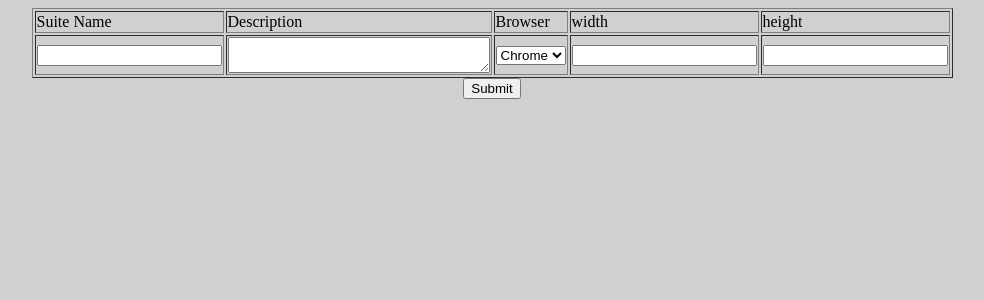
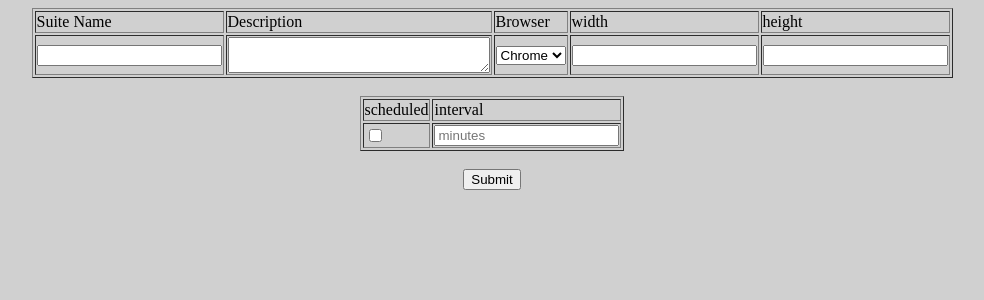
Before and after one commit to nfalke-/HindSite, a Flask app: template templates/edit/suite.html in a window 1280 px wide. Shown: the top 300 px of the page, without its empty margins (148-1132 px from the left). Run offline with Flask 2, Linux system fonts and the light colour scheme; the template is opened without the code that fills it, so the values that code supplies are empty.

Commit message:
updated ui to support scheduling

```diff
--- a/main.py
+++ b/main.py
@@ -11,6 +11,14 @@ from config import config
 from navigator import Navigator
 
 app = Flask(__name__)
+
+
+def is_int(s):
+    try:
+        int(s)
+        return True
+    except ValueError:
+        return False
 
 def json_safe(value):
     '''converts values to json safe values'''
@@ -98,7 +106,7 @@ def add_suite():
             description = request.form.get('description')
             width = request.form.get('width')
             height = request.form.get('height')
-            SuiteDao.add_suite(name, description, browser, width, height)
+            SuiteDao.add_suite(name, description, browser, width, height, False, 0)
             return redirect(url_for('index'))
     return render_template('add/suite.html')
 
@@ -146,18 +154,28 @@ def edit_suite(suite_id):
         browser = request.form.get('browser')
         width = request.form.get('width')
         height = request.form.get('height')
+        if SuiteDao.get_schedule_config(suite_id)[1]:
+            print("config exists")
+        scheduled = request.form.get('scheduled')
+        interval = request.form.get('interval')
+        if is_int(interval):
+            if int(interval) > 0:
+                SuiteDao.update_schedule_config(suite_id, bool(scheduled), int(interval))
         SuiteDao.update_suite_settings(suite_id, browser, width, height)
         SuiteDao.update_suite(suite_id, suite_name, description)
         return redirect(url_for('view_suite', suite_id=suite_id))
     browser, width, height = SuiteDao.get_settings_for_suite(suite_id)
     suite_name, description = SuiteDao.get_suite(suite_id)
+    scheduled, interval = SuiteDao.get_schedule_config(suite_id)
     return render_template(
         'edit/suite.html',
         suite_name=suite_name,
         description=description,
         browser=browser,
         width=width,
-        height=height
+        height=height,
+        scheduled=scheduled,
+        interval=interval
         )
 
 #run
--- a/templates/edit/suite.html
+++ b/templates/edit/suite.html
@@ -27,13 +27,33 @@
                             </select>
                         </td>
                         <td>
-                            <input name="width" value="{{width}}"></textarea>
+                            <input name="width" value="{{width}}">
                         </td>
                         <td>
-                            <input name="height" value="{{height}}"></textarea>
+                            <input name="height" value="{{height}}">
                         </td>
                     </tbody>
                 </table>
+                <br>
+                <table id="StepTable" border="1">
+                    <thead>
+                        <tr>
+                            <td>scheduled</td>
+                            <td>interval</td>
+                        </tr>
+                    </thead>
+                    <tr>
+                        <td>
+                            <input type="checkbox" name="scheduled"
+                            {% if scheduled %} checked {% endif %}
+                            value="scheduled" />
+                        </td>
+                        <td>
+                            <input name="interval" value="{{interval}}" placeholder="minutes">
+                        </td>
+                    </tr>
+                </table>
+                <br>
                 <input type=submit value=Submit >
             </form>
         </div>
```
Also changed, not shown: Daos/SuiteDao.py (+32 -11 lines), scheduler.py (+4 -4 lines).
